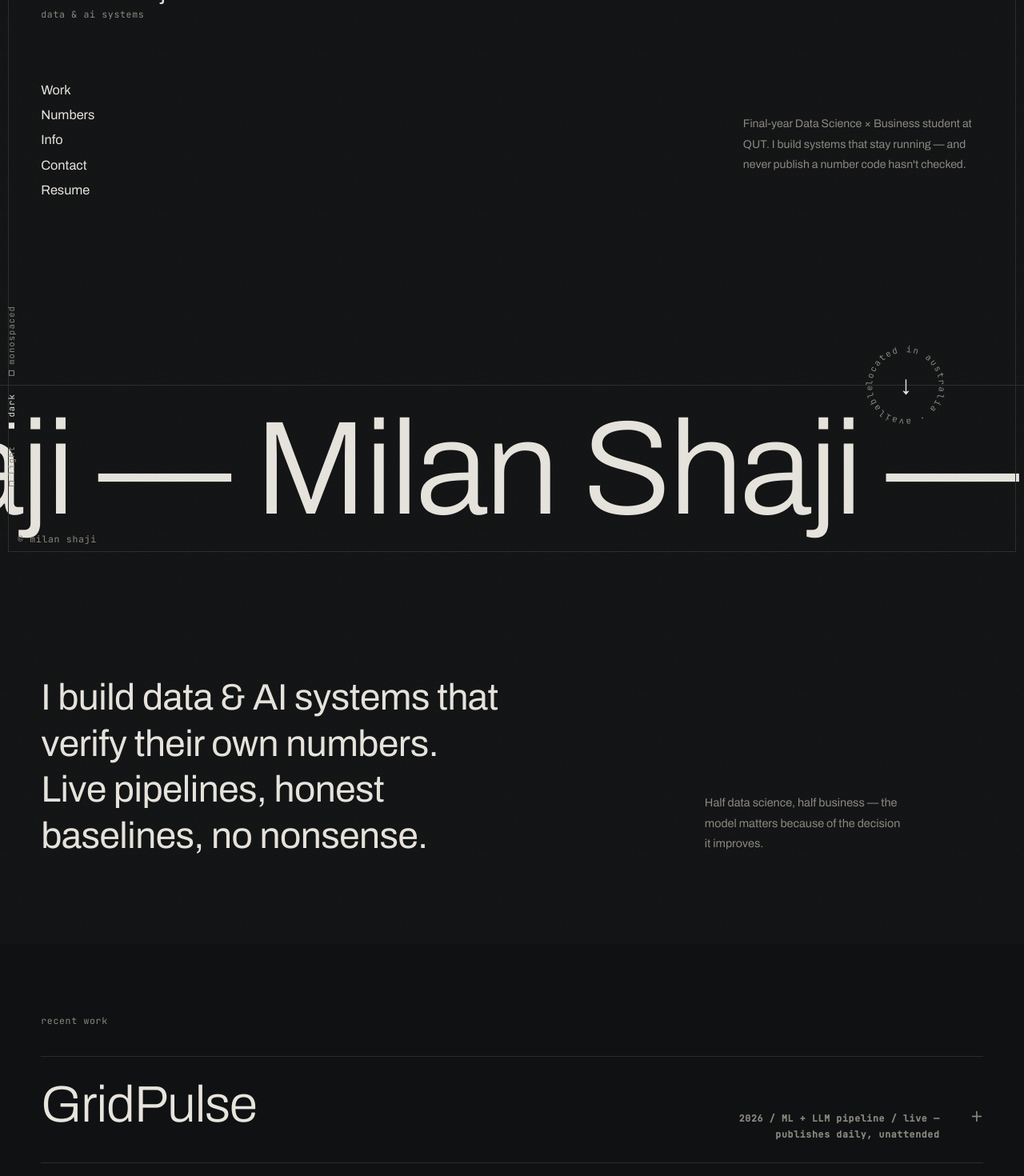
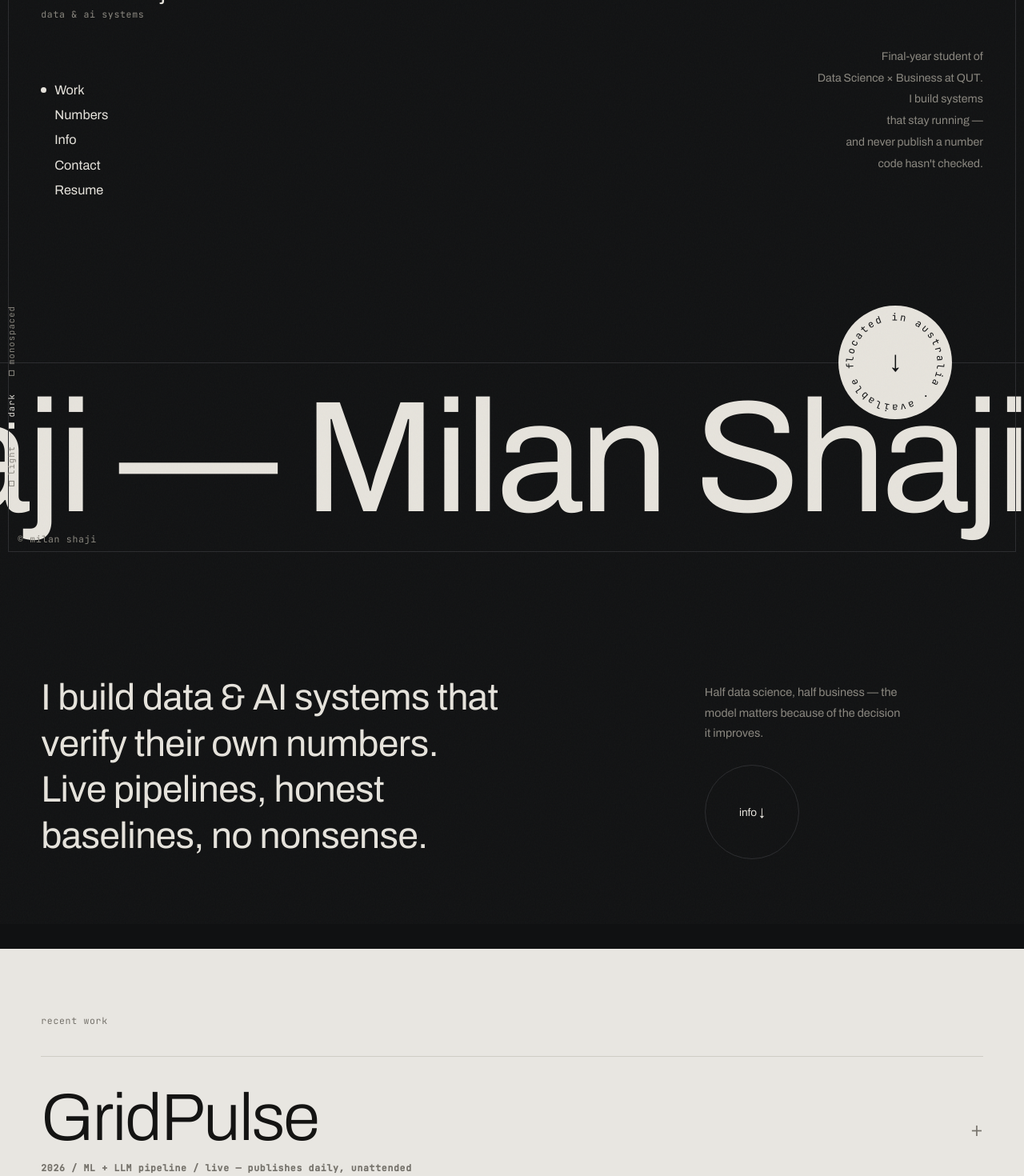
Before and after one commit to milanshaji1/milanshaji1.github.io, a React (Vite) app: page / in a window 1280 px wide. Shown: the part 100-1570 px from the top of the page at 80% size. Built offline with nearby package versions, Linux system fonts and the light colour scheme.

Commit message:
Closer to the templates: light work band, stacked thin titles with captions, solid rotating badge, nav bullet scrollspy, right-aligned bio, living grain, circle info button, heavier marquee

```diff
--- a/src/App.jsx
+++ b/src/App.jsx
@@ -15,6 +15,11 @@ export default function App() {
   const motionOK = useMotionOK();
   const [booted, setBooted] = useState(!motionOK);
   const onBootDone = useCallback(() => setBooted(true), []);
+
+  /* lets pure-CSS animations (grain drift) key off the motion gate */
+  useEffect(() => {
+    document.documentElement.classList.toggle("motion-ok", motionOK);
+  }, [motionOK]);
 
   useEffect(() => {
     if (!motionOK) return;
--- a/src/components/Hero.jsx
+++ b/src/components/Hero.jsx
@@ -1,3 +1,4 @@
+import { useEffect, useState } from "react";
 import { motion } from "framer-motion";
 import { person } from "../content.js";
 import { RollingLink } from "./bits.jsx";
@@ -10,11 +11,35 @@ const NAV = [
   ["Contact", "#contact"],
 ];
 
+/* Yamada marks the current page with a ● — here the bullet tracks
+   whichever section is in view. */
+function useActiveSection() {
+  const [active, setActive] = useState("");
+  useEffect(() => {
+    if (!("IntersectionObserver" in window)) return;
+    const io = new IntersectionObserver(
+      (entries) => {
+        for (const e of entries) {
+          if (e.isIntersecting) setActive("#" + e.target.id);
+        }
+      },
+      { rootMargin: "-40% 0px -55% 0px" }
+    );
+    NAV.forEach(([, href]) => {
+      const el = document.querySelector(href);
+      if (el) io.observe(el);
+    });
+    return () => io.disconnect();
+  }, []);
+  return active;
+}
+
 /* Hero = Yamada's quiet top-left identity + left nav column,
    with Snellenberg's giant name marquee and rotating badge below. */
 export default function Hero({ booted }) {
   const motionOK = useMotionOK();
   const show = booted || !motionOK;
+  const active = useActiveSection();
 
   return (
     <section id="top" style={wrap} aria-label="Introduction">
@@ -39,13 +64,19 @@ export default function Hero({ booted }) {
           transition={{ duration: 0.6, delay: 0.3 }}
         >
           {NAV.map(([label, href]) => (
-            <RollingLink key={href} href={href} style={navLink}>
-              {label}
+            <span key={href} className={"nav-item" + (active === href ? " active" : "")}>
+              <span className="nav-dot" aria-hidden="true" />
+              <RollingLink href={href} style={navLink}>
+                {label}
+              </RollingLink>
+            </span>
+          ))}
+          <span className="nav-item">
+            <span className="nav-dot" aria-hidden="true" />
+            <RollingLink href="./Milan-Shaji-Resume.pdf" download style={navLink}>
+              Resume
             </RollingLink>
-          ))}
-          <RollingLink href="./Milan-Shaji-Resume.pdf" download style={navLink}>
-            Resume
-          </RollingLink>
+          </span>
         </motion.nav>
 
         {/* blurb, bottom-right (Yamada's bio block) */}
@@ -55,7 +86,12 @@ export default function Hero({ booted }) {
           animate={show ? { opacity: 1, y: 0 } : {}}
           transition={{ duration: 0.7, delay: 0.55 }}
         >
-          {person.blurb}
+          {person.blurb.map((line, i) => (
+            <span key={i}>
+              {line}
+              {i < person.blurb.length - 1 && <br />}
+            </span>
+          ))}
         </motion.p>
       </div>
 
@@ -81,7 +117,7 @@ export default function Hero({ booted }) {
           </span>
         </div>
 
-        {/* rotating location badge */}
+        {/* rotating location badge — solid disc, Snellenberg-style */}
         <div style={badge}>
           <svg
             viewBox="0 0 100 100"
@@ -92,9 +128,9 @@ export default function Hero({ booted }) {
             }}
           >
             <defs>
-              <path id="badge-circle" d="M50,50 m-36,0 a36,36 0 1,1 72,0 a36,36 0 1,1 -72,0" />
+              <path id="badge-circle" d="M50,50 m-37,0 a37,37 0 1,1 74,0 a37,37 0 1,1 -74,0" />
             </defs>
-            <text style={{ fontSize: 9.2, letterSpacing: 1.6, fill: "var(--dim)", fontFamily: "var(--font-mono)" }}>
+            <text style={{ fontSize: 8.6, letterSpacing: 1.7, fill: "var(--bg)", fontFamily: "var(--font-mono)" }}>
               <textPath href="#badge-circle">
                 {person.located} · {person.available} ·
               </textPath>
@@ -149,18 +185,20 @@ const marqueeTrack = {
 };
 const marqueeText = {
   fontFamily: "var(--font-body)",
-  fontWeight: 300,
-  fontSize: "clamp(4.5rem, 13vw, 11rem)",
-  lineHeight: 1.02,
-  letterSpacing: "-0.02em",
+  fontWeight: 400,
+  fontSize: "clamp(5rem, 15.5vw, 13.5rem)",
+  lineHeight: 1.0,
+  letterSpacing: "-0.025em",
   display: "inline-block",
 };
 const badge = {
   position: "absolute",
   right: "clamp(24px, 7vw, 110px)",
-  top: "-58px",
-  width: 116,
-  height: 116,
+  top: "-72px",
+  width: 142,
+  height: 142,
+  borderRadius: "50%",
+  background: "var(--fg)",
   display: "var(--badge-display, block)",
 };
 const badgeArrow = {
@@ -168,6 +206,6 @@ const badgeArrow = {
   inset: 0,
   display: "grid",
   placeItems: "center",
-  fontSize: "1.3rem",
-  color: "var(--fg)",
+  fontSize: "1.45rem",
+  color: "var(--bg)",
 };
--- a/src/components/Numbers.jsx
+++ b/src/components/Numbers.jsx
@@ -3,7 +3,7 @@ import { Counter, Reveal } from "./bits.jsx";
 
 export default function Numbers() {
   return (
-    <section id="numbers" style={wrap}>
+    <section id="numbers" className="invert" style={wrap}>
       <div className="shell">
         <Reveal>
           <p className="mono" style={{ marginBottom: 34 }}>the numbers — measured, not estimated</p>
--- a/src/components/Statement.jsx
+++ b/src/components/Statement.jsx
@@ -1,7 +1,7 @@
 import { useRef } from "react";
 import { motion } from "framer-motion";
 import { statement } from "../content.js";
-import { useSeen } from "./bits.jsx";
+import { Magnetic, useSeen } from "./bits.jsx";
 import { useMotionOK } from "../motion-ok.jsx";
 
 /* Snellenberg's word-staggered statement, verbatim technique:
@@ -30,14 +30,18 @@ export default function Statement() {
             </span>
           ))}
         </h2>
-        <motion.p
-          style={aside}
+        <motion.div
           initial={motionOK ? { opacity: 0, y: 16 } : false}
           animate={seen ? { opacity: 1, y: 0 } : {}}
           transition={{ duration: 0.7, delay: 0.35 }}
         >
-          {statement.aside}
-        </motion.p>
+          <p style={aside}>{statement.aside}</p>
+          <Magnetic strength={0.25}>
+            <a className="circle-btn" href="#info">
+              info ↓
+            </a>
+          </Magnetic>
+        </motion.div>
       </div>
     </section>
   );
@@ -57,5 +61,5 @@ const aside = {
   lineHeight: 1.8,
   color: "var(--dim)",
   maxWidth: "30ch",
-  paddingBottom: 6,
+  marginBottom: 26,
 };
--- a/src/components/Work.jsx
+++ b/src/components/Work.jsx
@@ -25,7 +25,7 @@ export default function Work() {
   };
 
   return (
-    <section id="work" style={wrap}>
+    <section id="work" className="invert" style={wrap}>
       <div className="shell">
         <Reveal>
           <p className="mono" style={{ marginBottom: 34 }}>recent work</p>
@@ -45,6 +45,7 @@ export default function Work() {
                       onPointerLeave={() => setHover(null)}
                       onPointerMove={onMove}
                     >
+                      <span style={{ display: "block", minWidth: 0 }}>
                         <motion.span
                           style={rowTitle}
                           animate={motionOK && hover === w.id ? { x: 16 } : { x: 0 }}
@@ -53,6 +54,7 @@ export default function Work() {
                           {w.title}
                         </motion.span>
                         <span className="mono" style={rowCaption}>{w.caption}</span>
+                      </span>
                       <span style={rowPlus} aria-hidden="true">{isOpen ? "–" : "+"}</span>
                     </button>
                   </h3>
@@ -131,12 +133,12 @@ const row = { borderTop: "1px solid var(--hairline)" };
 const rowTitle = {
   fontFamily: "var(--font-body)",
   fontWeight: 300,
-  fontSize: "clamp(2rem, 5.5vw, 4rem)",
-  lineHeight: 1.05,
-  letterSpacing: "-0.015em",
+  fontSize: "clamp(2.5rem, 6.5vw, 5.2rem)",
+  lineHeight: 1.02,
+  letterSpacing: "-0.02em",
   display: "inline-block",
 };
-const rowCaption = { textAlign: "right", maxWidth: 300 };
+const rowCaption = { display: "block", marginTop: 10 };
 const rowPlus = { fontWeight: 300, fontSize: "1.6rem", color: "var(--dim)" };
 const detailCopy = { maxWidth: "62ch" };
 const para = { color: "var(--dim)", fontSize: "0.96rem", marginBottom: 12 };
--- a/src/content.js
+++ b/src/content.js
@@ -9,8 +9,14 @@ export const person = {
   linkedin: "https://linkedin.com/in/milan-shaji",
   located: "located in australia",
   available: "available february 2027",
-  blurb:
-    "Final-year Data Science × Business student at QUT. I build systems that stay running — and never publish a number code hasn't checked.",
+  blurb: [
+    "Final-year student of",
+    "Data Science × Business at QUT.",
+    "I build systems",
+    "that stay running —",
+    "and never publish a number",
+    "code hasn't checked.",
+  ],
 };
 
 export const greetings = ["G'day", "Hello", "Bonjour", "こんにちは", "Hola", "നമസ്കാരം", "Ciao"];
--- a/src/global.css
+++ b/src/global.css
@@ -162,6 +162,76 @@ button { font: inherit; background: none; border: 0; color: inherit; cursor: poi
   to { transform: rotate(360deg); }
 }
 
+/* inverted sections — Snellenberg alternates light/dark bands */
+:root:not([data-theme="light"]) .invert {
+  --bg: #e8e6e1;
+  --fg: #141413;
+  --dim: #75726b;
+  --hairline: #cfccc5;
+  --blue: #3546c4;
+}
+:root[data-theme="light"] .invert {
+  --bg: #101112;
+  --fg: #e7e4dd;
+  --dim: #8a877f;
+  --hairline: #2a2b2e;
+  --blue: #455ce9;
+}
+.invert {
+  background: var(--bg);
+  color: var(--fg);
+  transition: background 0.35s ease, color 0.35s ease;
+}
+
+/* living grain (Yamada's grain drifts) */
+@keyframes grain-move {
+  0% { transform: translate(0, 0); }
+  20% { transform: translate(-1.6%, 1.1%); }
+  40% { transform: translate(1.2%, -1.4%); }
+  60% { transform: translate(-1.3%, -0.9%); }
+  80% { transform: translate(1.7%, 1.3%); }
+  100% { transform: translate(0, 0); }
+}
+html.motion-ok body::after {
+  animation: grain-move 0.75s steps(1) infinite;
+}
+
+/* nav with active-page bullet (Yamada) */
+.nav-item {
+  display: flex;
+  align-items: center;
+  gap: 10px;
+}
+.nav-dot {
+  width: 7px;
+  height: 7px;
+  border-radius: 50%;
+  background: var(--fg);
+  flex: none;
+  opacity: 0;
+  transition: opacity 0.3s ease;
+}
+.nav-item.active .nav-dot { opacity: 1; }
+
+/* round section button (Snellenberg's circular CTAs, blue on hover) */
+.circle-btn {
+  width: 118px;
+  height: 118px;
+  border: 1px solid var(--hairline);
+  border-radius: 50%;
+  display: grid;
+  place-items: center;
+  font-size: 0.85rem;
+  color: var(--fg);
+  transition: background 0.35s ease, color 0.35s ease, border-color 0.35s ease, transform 0.35s ease;
+}
+.circle-btn:hover {
+  background: var(--blue);
+  border-color: var(--blue);
+  color: #f2f1ee;
+  transform: scale(1.05);
+}
+
 /* responsive grids */
 .statement-grid {
   display: grid;
@@ -177,12 +247,12 @@ button { font: inherit; background: none; border: 0; color: inherit; cursor: poi
 }
 .work-rowhead {
   display: grid;
-  grid-template-columns: minmax(0, 1fr) auto auto;
-  align-items: baseline;
+  grid-template-columns: minmax(0, 1fr) auto;
+  align-items: center;
   gap: clamp(14px, 3vw, 40px);
   width: 100%;
   text-align: left;
-  padding: 26px 0;
+  padding: 34px 0;
 }
 .info-grid {
   display: grid;
@@ -193,10 +263,11 @@ button { font: inherit; background: none; border: 0; color: inherit; cursor: poi
   position: absolute;
   right: clamp(20px, 4vw, 56px);
   bottom: 4vh;
-  max-width: 300px;
+  max-width: 320px;
   font-size: 0.88rem;
-  line-height: 1.8;
+  line-height: 1.9;
   color: var(--dim);
+  text-align: right;
 }
 
 @media (max-width: 760px) {
@@ -204,8 +275,7 @@ button { font: inherit; background: none; border: 0; color: inherit; cursor: poi
   .statement-grid,
   .work-detail,
   .info-grid { grid-template-columns: 1fr; }
-  .work-rowhead { grid-template-columns: minmax(0, 1fr) auto; }
-  .work-rowhead .mono { grid-column: 1 / -1; text-align: left; max-width: none; }
+  .work-rowhead { padding: 24px 0; }
   .hero-blurb {
     position: static;
     margin-top: 7vh;
```
Also changed, not shown: 5 other files (tests, documents, lock files or other folders). Lines whose indentation alone changed are shown as unchanged.
